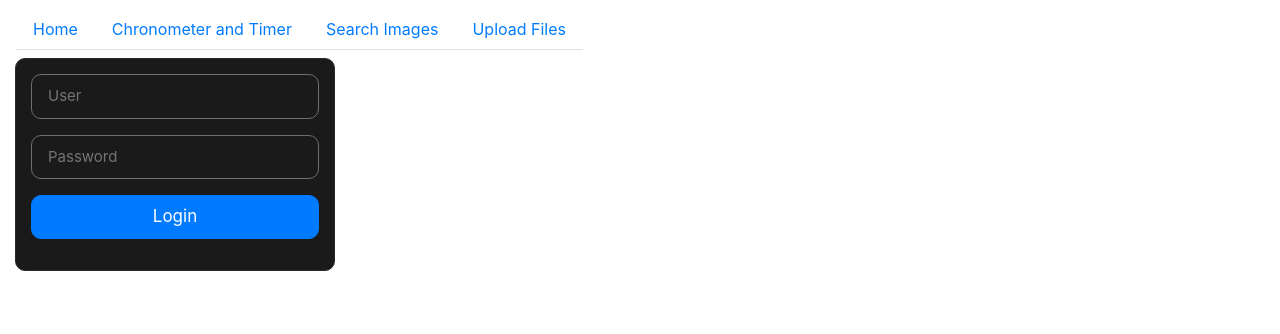
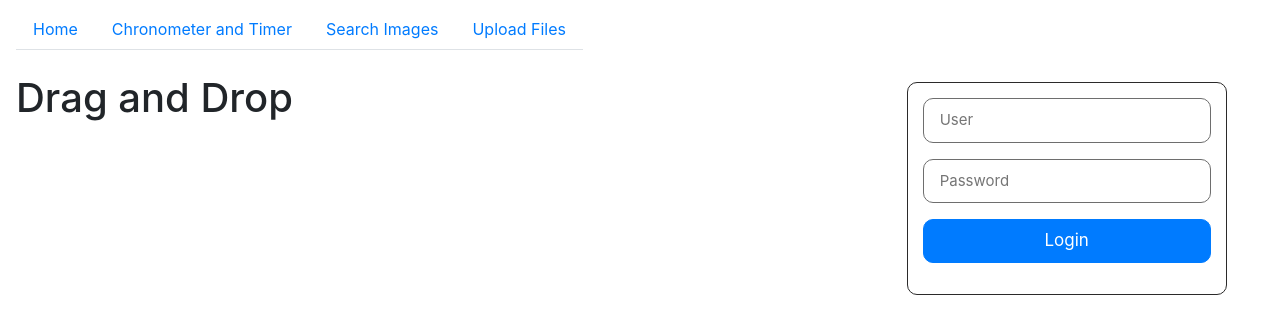
Before and after one commit to ImadSai/reactFirstProject, a React (Create React App) app: page /login in a window 1280 px wide. Shown: the top 334 px of the page. Built offline with nearby package versions, Linux system fonts and the light colour scheme.

Commit message:
update Connexion view

```diff
--- a/src/Views/Connexion.js
+++ b/src/Views/Connexion.js
@@ -5,7 +5,20 @@ class Connexion extends Component {
 
     render() {
         return (
-            <ConnexionComponent />
+            <div className="row">
+
+                <div className="col-lg-8 col-md-8 col-sm-12 p-3">
+                    <h1> Drag and Drop </h1>
+                </div>
+
+                <div className="col-lg-4 col-md-4 col-sm-12 p-3">
+                    <div className="container d-flex justify-content-center mt-2">
+                        <ConnexionComponent />
+                    </div>
+
+                </div>
+
+            </div>
         );
     }
 
--- a/src/styles/connexion.css
+++ b/src/styles/connexion.css
@@ -1,6 +1,6 @@
 .container-connexion {
     border: 1px solid rgb(43, 42, 42);
-    background-color: rgb(26, 26, 26);
+    background-color: rgb(255, 255, 255);
     border-radius: 10px;
     padding: 15px;
     width: 320px;
```
